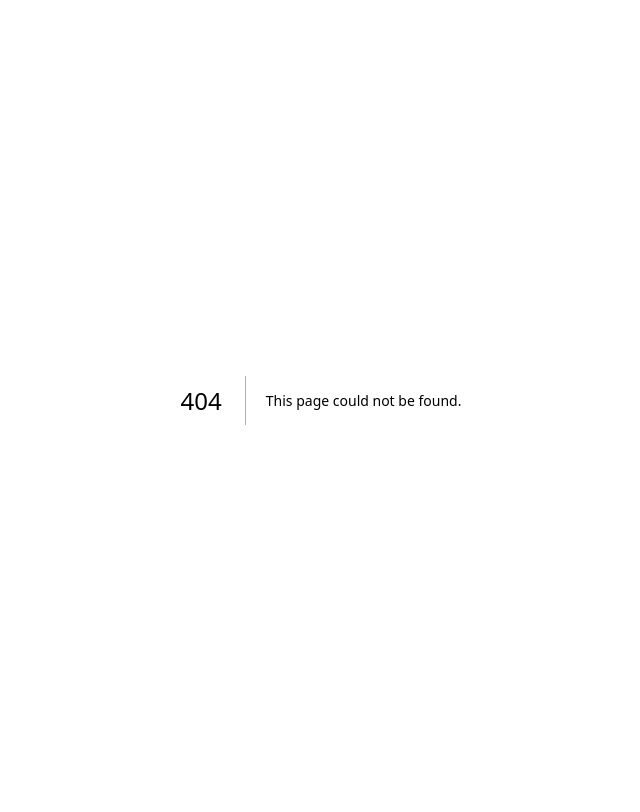
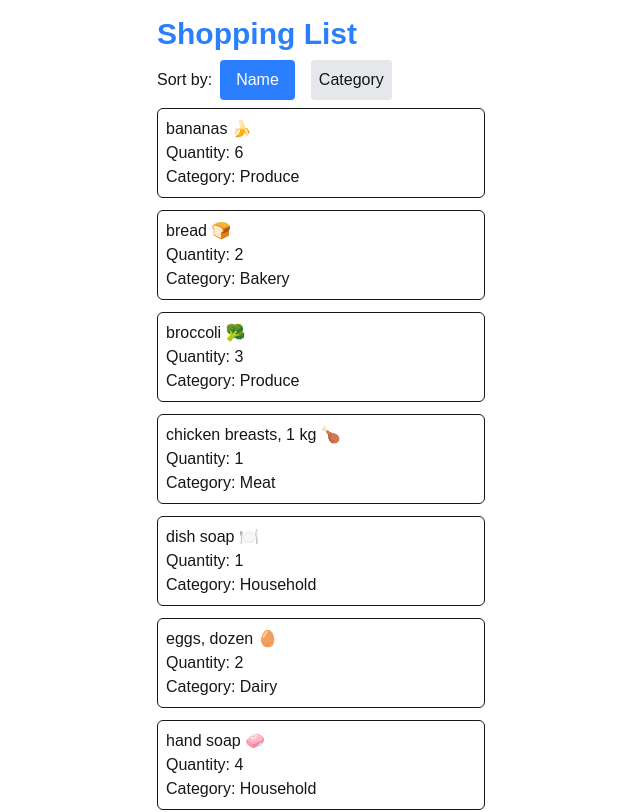
Before and after one commit to ZainabTameem/cprg306-assignment, a Next.js app: page /week-6 in a window 1280 px wide. Before the commit this address had no page. Shown: the top 812 px of the page, without its empty margins (319-959 px from the left). Built offline with nearby package versions, Linux system fonts and the light colour scheme.

Commit message:
week-6 assignment

```diff
--- a/app/page.js
+++ b/app/page.js
@@ -10,7 +10,8 @@
         <Link href="/week-3">Go to Week 3→</Link>
         <Link href="/week-4">Go to Week 4→</Link>
         <Link href="/week-5">Go to Week 5→</Link>
-        Go to Week 6→ Go to Week 7→ Go to Week 8→
+        <Link href="/week-6">Go to Week 6→</Link>
+        Go to Week 7→ Go to Week 8→
       </p>
     </main>
   );
--- /dev/null
+++ b/app/week-6/item-list.js
@@ -0,0 +1,53 @@
+"use client";
+import { useState } from "react";
+import Item from "./item";
+import itemsData from "./items.json";
+
+export default function ItemList() {
+  const [sortBy, setSortBy] = useState("name");
+
+  const sortedItems = [...itemsData].sort((a, b) => {
+    if (sortBy === "name") {
+      if (a.name > b.name) return 1;
+      if (a.name < b.name) return -1;
+      return 0;
+    } else if (sortBy === "category") {
+      if (a.category > b.category) return 1;
+      if (a.category < b.category) return -1;
+      return 0;
+    }
+    return 0;
+  });
+
+  return (
+    <section >
+      <div>
+        Sort by:
+        <button
+          onClick={() => setSortBy("name")}
+          className={`m-2 px-4 py-2 rounded ${sortBy === "name"
+            ? "bg-blue-500 text-white"
+            : "bg-gray-200 hover:bg-gray-300"
+            }`}
+        >
+          Name
+        </button>
+        <button
+          onClick={() => setSortBy("category")}
+          className={`m-2 px-2 py-2 rounded ${sortBy === "category"
+            ? "bg-blue-500 text-white"
+            : "bg-gray-200 hover:bg-gray-300"
+            }`}
+        >
+          Category
+        </button>
+      </div>
+
+      <ul className="grid gap-3">
+        {sortedItems.map((item) => (
+          <Item key={item.id} {...item} />
+        ))}
+      </ul>
+    </section>
+  );
+}
--- /dev/null
+++ b/app/week-6/item.js
@@ -0,0 +1,10 @@
+import React from 'react';
+export default function Item({ name, quantity, category }) {
+  return (
+    <ul className="border p-2 rounded-md">
+      <li>{name}</li>
+      <li>Quantity: {quantity}</li>
+      <li className="capitalize">Category: {category}</li>
+    </ul>
+  );
+}
--- /dev/null
+++ b/app/week-6/items.json
@@ -0,0 +1,74 @@
+[
+  {
+    "id": "1h2GJKH12gkHG31h1H",
+    "name": "milk, 4 L 🥛",
+    "quantity": "1",
+    "category": "dairy"
+  },
+  {
+    "id": "2KJH3k2j3H1k2J3K1H",
+    "name": "bread 🍞",
+    "quantity": "2",
+    "category": "bakery"
+  },
+  {
+    "id": "3h2KJH3k2j3H1k2J3",
+    "name": "eggs, dozen 🥚",
+    "quantity": "2",
+    "category": "dairy"
+  },
+  {
+    "id": "4k2J3K1H2GJKH12gk",
+    "name": "bananas 🍌",
+    "quantity": "6",
+    "category": "produce"
+  },
+  {
+    "id": "5H1h1H2KJH3k2j3H",
+    "name": "broccoli 🥦",
+    "quantity": "3",
+    "category": "produce"
+  },
+  {
+    "id": "6H1k2J3K1H2GJKH1",
+    "name": "chicken breasts, 1 kg 🍗",
+    "quantity": "1",
+    "category": "meat"
+  },
+  {
+    "id": "7gkHG31h1H2KJH3k",
+    "name": "pasta sauce 🍝",
+    "quantity": "3",
+    "category": "canned goods"
+  },
+  {
+    "id": "8j3H1k2J3K1H2GJK",
+    "name": "spaghetti, 454 g 🍝",
+    "quantity": "2",
+    "category": "dry goods"
+  },
+  {
+    "id": "9H12gkHG31h1H2KJ",
+    "name": "toilet paper, 12 pack 🧻",
+    "quantity": "1",
+    "category": "household"
+  },
+  {
+    "id": "10H3k2j3H1k2J3K1",
+    "name": "paper towels, 6 pack",
+    "quantity": "1",
+    "category": "household"
+  },
+  {
+    "id": "11k2J3K1H2GJKH12",
+    "name": "dish soap 🍽️",
+    "quantity": "1",
+    "category": "household"
+  },
+  {
+    "id": "12GJKH12gkHG31h1",
+    "name": "hand soap 🧼",
+    "quantity": "4",
+    "category": "household"
+  }
+]
--- /dev/null
+++ b/app/week-6/page.js
@@ -0,0 +1,13 @@
+import React from 'react';
+import ItemList from './item-list';
+
+export default function Page() {
+  return (
+    <main className=" mx-115 p-4 dark:text-gray-100">
+      <h1 className="text-3xl font-bold text-blue-500">
+        Shopping List
+      </h1>
+      <ItemList />
+    </main>
+  );
+}
```
